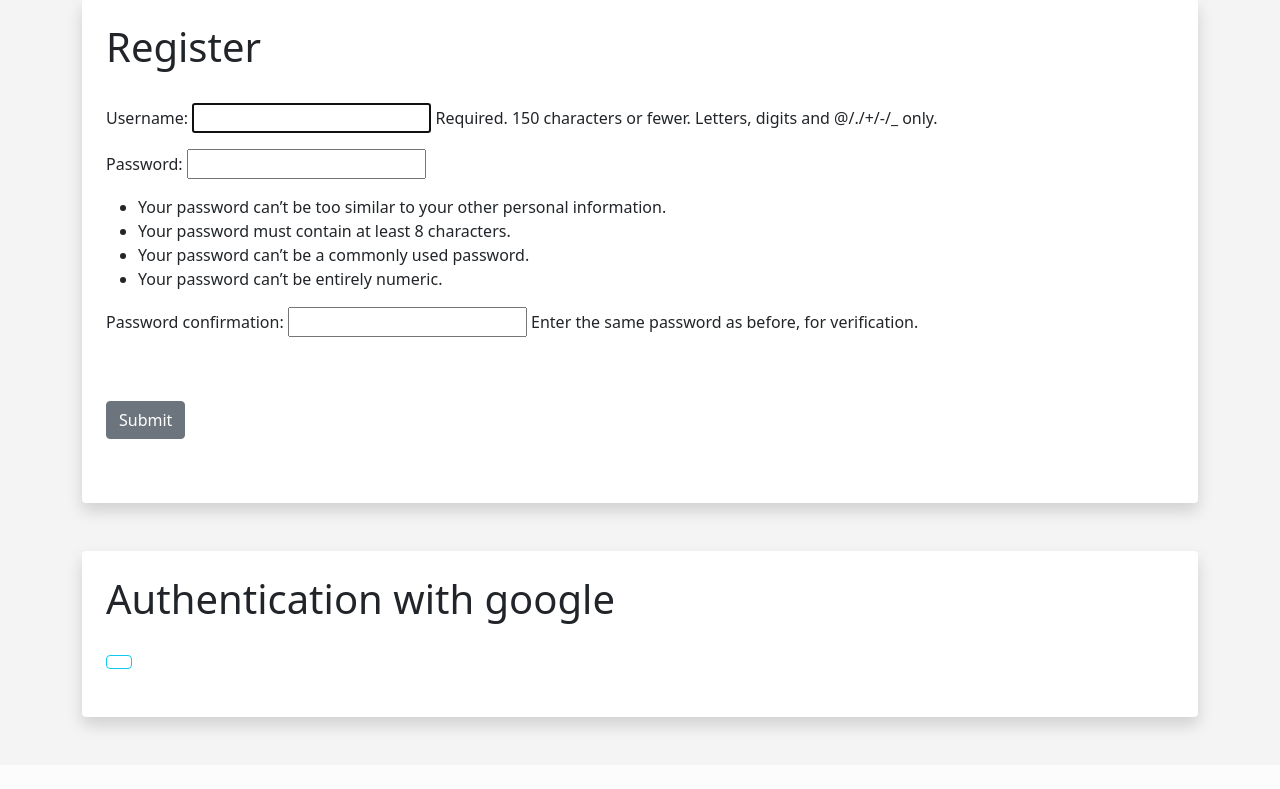
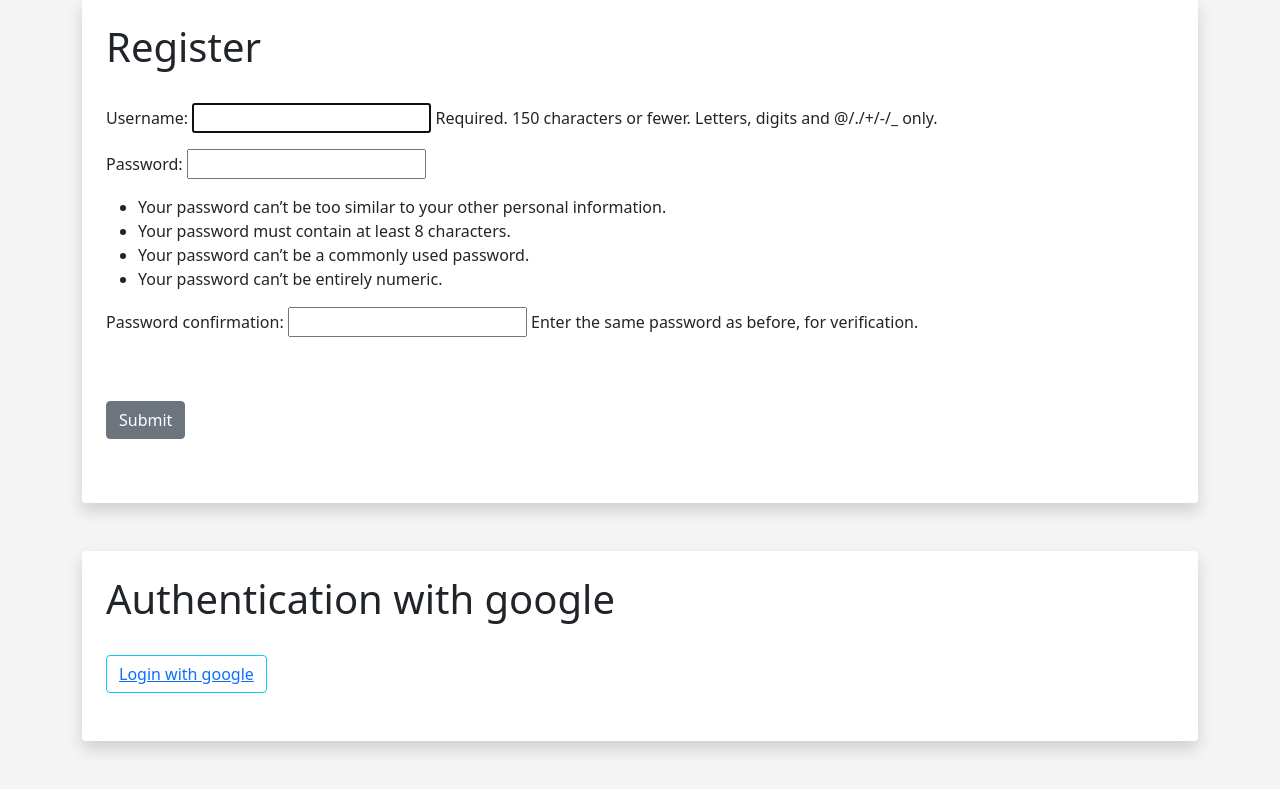
Before and after one commit to decide-part-osuna/decide-osuna, a Django app: page /authentication/register/ in a window 1280 px wide. Shown: the part 65-854 px from the top of the page. Before the commit the page ends 799 px from the top, so only its background shows below. Run offline with Django 3.2, Linux system fonts and the light colour scheme; some libraries are stand-ins or nearby versions.

Commit message:
Build: añadido el texto en el botón de login con Google

```diff
--- a/decide/authentication/templates/authentication/RegisterView.html
+++ b/decide/authentication/templates/authentication/RegisterView.html
@@ -36,6 +36,7 @@
 			<button class="btn btn-outline-info">
 				<a href="{% provider_login_url 'google' %}?next=/">
 					<i class="fab fa-goggle"></i>
+					Login with google
 				</a>
 			</button>
 		</div>
```
